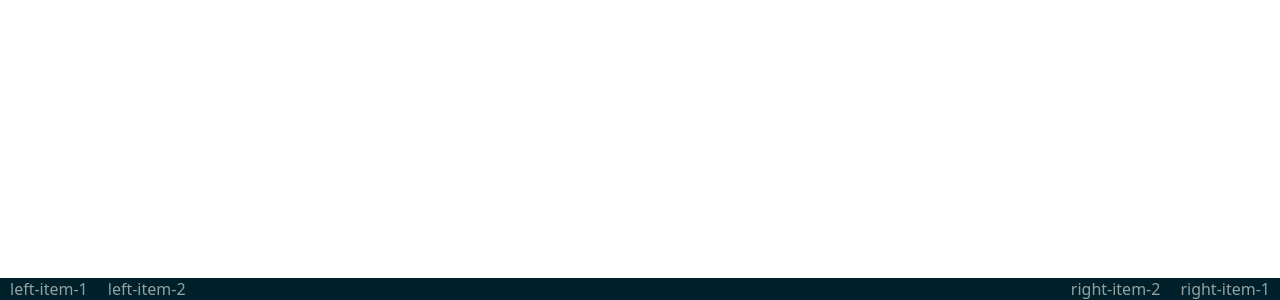
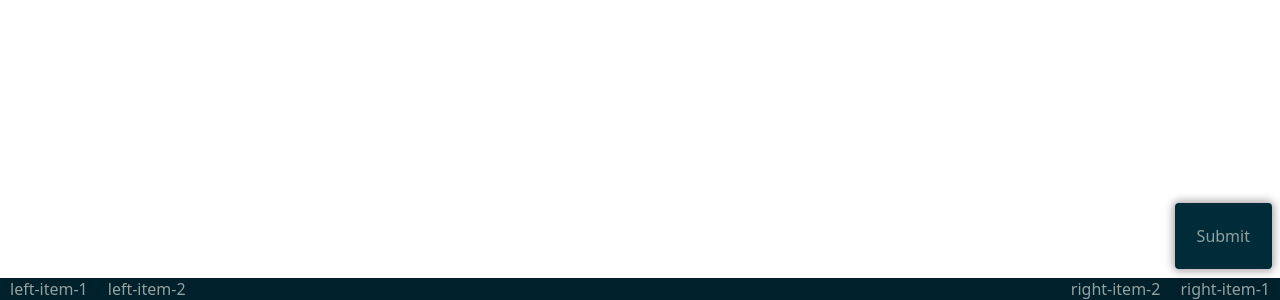
Before and after one commit to celynw/editmonaco, a website with bundled scripts: page index.html in a window 1280 px wide. Shown: the part 500-800 px from the top of the page. Built offline with nearby package versions, Linux system fonts and the light colour scheme; files whose address does not match are found by name.

Commit message:
Add a button to submit changes

```diff
--- a/index.html
+++ b/index.html
@@ -9,6 +9,9 @@
 <body>
 	<script src="node_modules/monaco-editor/min/vs/loader.js"></script>
 	<script src="metadata.js" type="module"></script>
+	<!-- TODO `onbeforeunload` confirm if user wants to close tab -->
+
+	<div class="button no-select">Submit</div>
 </body>
 
 <footer class="statusbar">
--- a/style.css
+++ b/style.css
@@ -53,6 +53,23 @@ html, body {
 	background-color: #347890;
 }
 
+.button {
+	position: absolute;
+	z-index: 9999;
+	right: 8px;
+	bottom: 31px;
+	overflow: hidden;
+	border-radius: 4px;
+	padding: 22px;
+	background: rgb(0, 43, 56);
+	color: rgba(147, 161, 161);
+	box-shadow: rgba(0, 0, 0, 0.36) 0px 0px 8px 2px;
+}
+.button:hover {
+	background-color: #347890;
+	cursor: pointer;
+}
+
 .no-select {
 	user-select: none;
 	-webkit-user-select: none; /* Safari */
```
